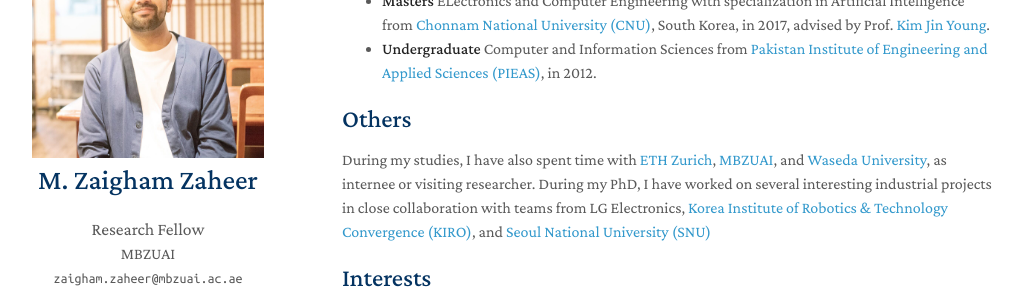
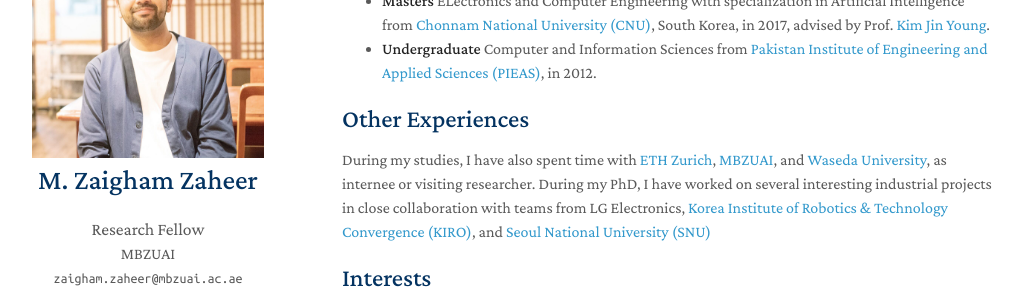
Before and after one commit to ZaighamZ/ZaighamZ.github.io, a Jekyll site: the page built from index.md, in a window 1280 px wide and 900 px high, scrolled down 471 px. Shown: the part 156-456 px from the top of the window, without its empty margins (128-1150 px from the left). Built offline with Jekyll 4.4.1, drawn with Linux system fonts in a browser that asks for light colours; nearby versions of some CDN libraries; a style sheet for code colours, icons or effects is not loaded.

Commit message:
Update index.md

```diff
--- a/index.md
+++ b/index.md
@@ -7,6 +7,8 @@ layout: homepage
 
 
 I am a Postdoctoral Research Fellow affiliated with [SPriNT-AI lab](https://www.sprintai.org/){:target="_blank"} at [Mohamed bin Zayed University of Artificial Intelligence (MBZUAI)](https://mbzuai.ac.ae/){:target="_blank"}, United Arab Emirates.
+
+
 
 
 ## Work Experience
@@ -20,6 +22,9 @@ I am a Postdoctoral Research Fellow affiliated with [SPriNT-AI lab](https://www.
 - **Internee** MBZUAI, Abu Dhabi. *Remote*  (Aug 2021 - Jan 2022)
 - **Student Researcher** ETRI, Daejeon, Korea. (Mar 2018 - Jan 2022)
 
+
+
+
 ## Education
 <p align="right"> <img src="/assets/img/logos/ust_logo.jpg" height="50"> |
 <img src="/assets/img/logos/Chonnam_uni_logo.gif" height="53"> |
@@ -30,14 +35,23 @@ I am a Postdoctoral Research Fellow affiliated with [SPriNT-AI lab](https://www.
 - **Undergraduate** Computer and Information Sciences from [Pakistan Institute of Engineering and Applied Sciences (PIEAS)](www.pieas.edu.pk/){:target="_blank"}, in 2012.
 <!-- I received my Masters degree from [Chonnam National University (CNU)](www.jnu.ac.kr/){:target="_blank"}, South Korea, in 2017, and my undergraduate degree from [Pakistan Institute of Engineering and Applied Sciences (PIEAS)](www.pieas.edu.pk/){:target="_blank"}, in 2012. -->
 
-## Others
+
+
+
+## Other Experiences
 During my studies, I have also spent time with [ETH Zurich](https://ethz.ch/en.html/){:target="_blank"}, [MBZUAI](https://mbzuai.ac.ae/){:target="_blank"}, and [Waseda University](https://www.waseda.jp/top/en/){:target="_blank"}, as internee or visiting researcher. During my PhD, I have worked on several interesting industrial projects in close collaboration with teams from LG Electronics, [Korea Institute of Robotics & Technology Convergence (KIRO)](https://www.kiro.re.kr/eng/default.asp/){:target="_blank"}, and [Seoul National University (SNU)]( https://en.snu.ac.kr/index.html){:target="_blank"}
+
+
+
 
 ## Interests
 I have been working on projects covering some of the advanced topics of machine learning, computer vision, artificial intelligence, and robotics. The following diagram represents some of the major areas I have been working on over the past few years:
 <p align="center">
 <img src="/assets/img/interests_zaigham.png" width="300">
 </p>
+
+
+
 
 ## News
 - **[Sep. 2024]** Paper accepted for publication at ICDM 2024.
```
